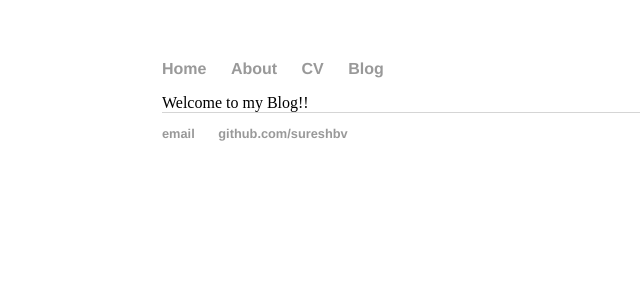
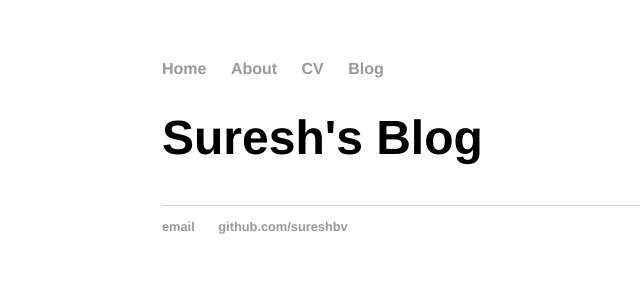
Before and after one commit to sureshbv/sureshbv.github.io, a Jekyll site: the page built from blog/index.html, in a window 1280 px wide. Shown: the top 300 px of the page, without its empty margins (30-670 px from the left). Built offline with Jekyll 4.4.1, drawn with Linux system fonts in a browser that asks for light colours.

Commit message:
Update index.html

```diff
--- a/blog/index.html
+++ b/blog/index.html
@@ -2,4 +2,10 @@
 layout: default
 title: "Suresh's Blog"
 ---
-Welcome to my Blog!!
+	<h1>{{ page.title }}</h1>
+	<ul class="posts">
+
+	  {% for post in site._posts %}
+	    <li><span>{{ post.date | date_to_string }}</span> » <a href="{{ post.url }}" title="{{ post.title }}">{{ post.title }}</a></li>
+	  {% endfor %}
+	</ul>
```
